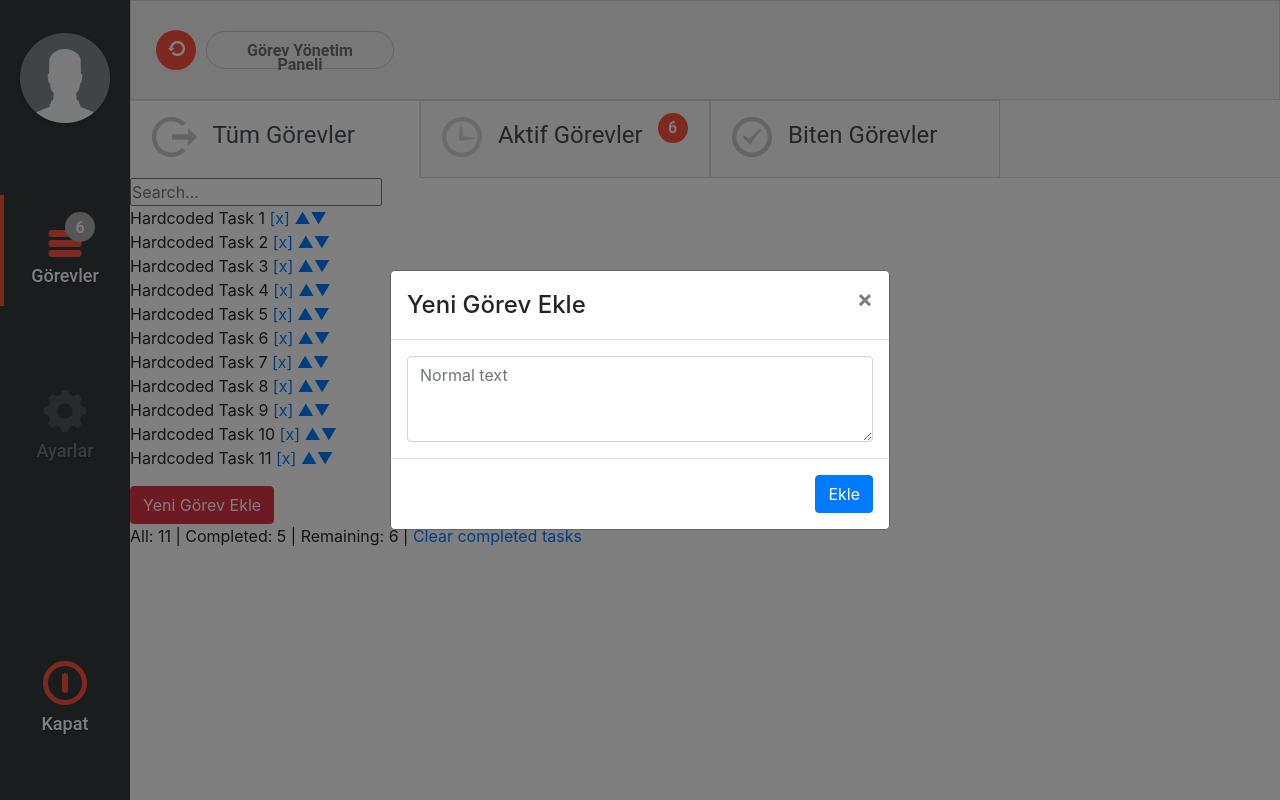
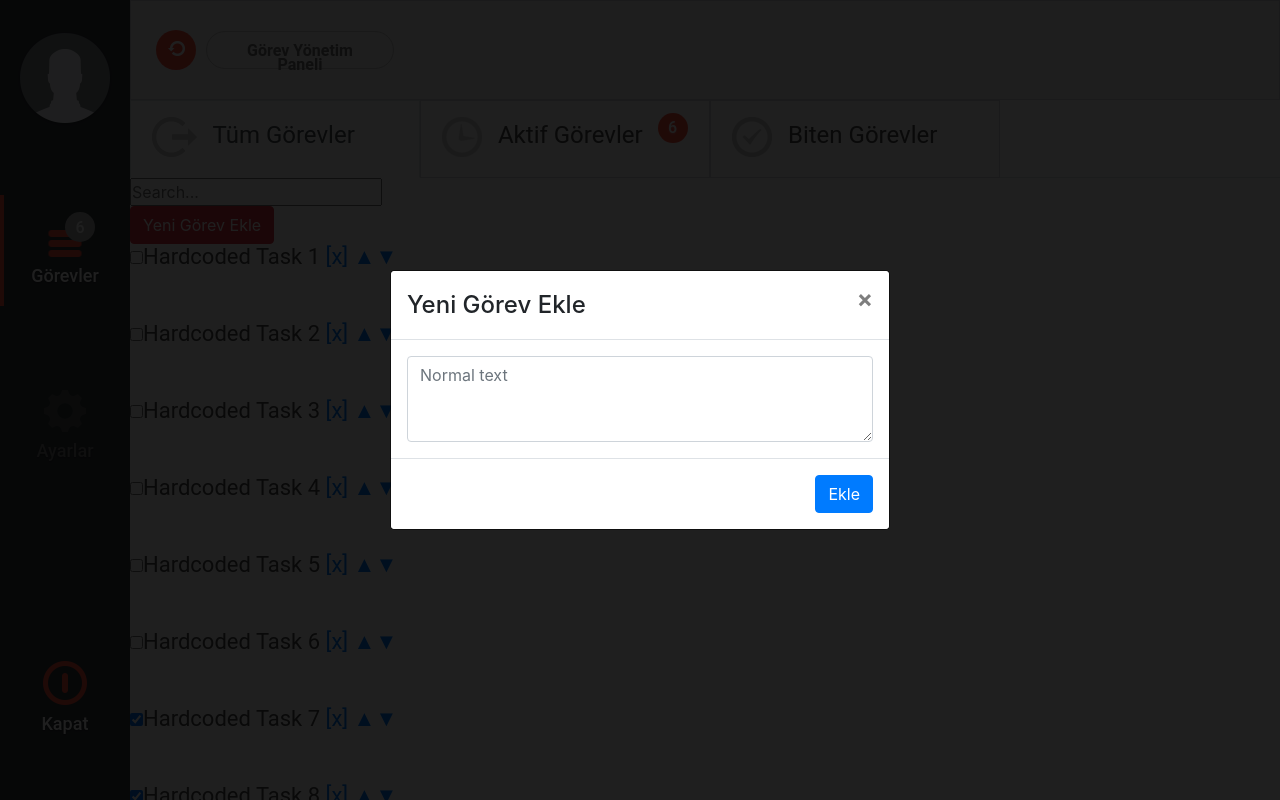
Before and after one commit to ismailToyran/ToDoApp, a React (Create React App) app: page / in a window 1280 px wide. Both pictures are taken after a click on the button "Yeni Görev Ekle". Shown: the top 800 px of the page. Built offline with nearby package versions, Linux system fonts and the light colour scheme.

Commit message:
Small fix with Checked bars

```diff
--- a/src/Components/App/App.js
+++ b/src/Components/App/App.js
@@ -1,12 +1,9 @@
 import React, {Component} from 'react';
 import './App.css';
-import Button from 'react-bootstrap/Button';
-import ButtonToolbar from 'react-bootstrap/ButtonToolbar';
 import Container from 'react-bootstrap/Container';
 import Row from 'react-bootstrap/Row';
 import Col from 'react-bootstrap/Col';
 
-import MyVerticallyCenteredModal from '../Modal/Modal';
 import SideBar from '../SideBar/SideBar';
 import Header from '../Header/Header';
 import TabSection from '../Tab/Tab';
@@ -48,7 +45,7 @@ class App extends Component {
 
     this.handleDone = this.handleDone.bind(this);
     this.handleOnLoad = this.handleOnLoad.bind(this);
-    this.handleModalClose = this.handleModalClose.bind(this);
+    this.handleHide = this.handleHide.bind(this);
     this.handleClearCompleted = this.handleClearCompleted.bind(this);
     this.handlePopupClose = this.handlePopupClose.bind(this);
 
@@ -71,13 +68,14 @@ class App extends Component {
       title: title,
       done: false
     });
+
     console.log(`Form was submitted as input: ${this.state.title}`);
     this.setState({
       title: '',
-      toDos: newToDos
+      toDos: newToDos,
     });
 
-    this.handleModalClose ();
+    this.handleHide ();
   }
 
   handleChange (event) {
@@ -164,7 +162,7 @@ class App extends Component {
     });
   }
 
-  handleModalClose () {
+  handleHide () {
     this.setState({
       modalShow: false
     });
@@ -188,7 +186,8 @@ class App extends Component {
 
   handlePopupClose () {
     this.setState({
-      title: ''
+      title: '',
+      modalShow: false
     })
   }
 
@@ -390,27 +389,15 @@ class App extends Component {
                             handleMoveDown={this.handleMoveDown}
                             handleMoveDownRemaining={this.handleMoveDownRemaining}
                             handleMoveDownCompleted={this.handleMoveDownCompleted}
-                            titles={this.state.toDos}
                             remaining={this.toDos("remaining")}
-                            />
-
-              <ButtonToolbar>
-                <Button
-                  variant="danger"
                             onClick={() => this.setState({ modalShow: true })}
-                >
-                  Yeni Görev Ekle
-                </Button>
-
-                <MyVerticallyCenteredModal
                             show={this.state.modalShow}
                             onSubmit={this.handleSubmit}
                             onChange={this.handleChange}
                             value={this.state.title}
                             onClose={this.handlePopupClose}
+                            onHide={this.handleHide}
                             />
-              </ButtonToolbar>
-
               <p>
                 All: {this.toDos("all")} |
                 Completed: {this.toDos("completed")} |
--- a/src/Components/ListItem/ListItem.css
+++ b/src/Components/ListItem/ListItem.css
@@ -0,0 +1,8 @@
+li {
+    height: 77px;
+    font-size: 22px;
+    font-family: "Roboto";
+    color: rgb(75, 75, 75);
+    line-height: 1.2;
+    text-align: left;
+}
--- a/src/Components/ListItem/ListItem.js
+++ b/src/Components/ListItem/ListItem.js
@@ -1,11 +1,17 @@
 import React, { Component } from 'react';
 import PropTypes from 'prop-types';
+
+import "./ListItem.css";
 
 class ListItem extends Component {
   render() {
 
     return (
       <li>
+        <input
+          type="checkbox"
+          checked={this.props.toDo.done}
+          onChange={this.props.handleDone}/>
         {this.props.toDo.title}
         <a href='#' onClick={this.props.handleDelete} > [x] </a>
         <a href='#' onClick={this.props.handleMoveUp}>&#x25B2;</a>
--- a/src/Components/Modal/Modal.js
+++ b/src/Components/Modal/Modal.js
@@ -11,7 +11,8 @@ class MyVerticallyCenteredModal extends Component {
       <Modal {...this.props}
              size="md"
              aria-labelledby="contained-modal-title-vcenter"
-             centered>
+             centered
+             keyboard>
         <Modal.Header closeButton onClick={this.props.onClose}>
           <Modal.Title id="contained-modal-title-vcenter">Yeni Görev Ekle</Modal.Title>
         </Modal.Header>
--- a/src/Components/Tab/Tab.js
+++ b/src/Components/Tab/Tab.js
@@ -25,7 +25,13 @@ class TabSection extends Component {
 							handleDone={this.props.handleDone}
 							handleMoveUp={this.props.handleMoveUp}
 							handleMoveDown={this.props.handleMoveDown}
-						titles={this.props.titles}
+							onClick={this.props.onClick}
+							show={this.props.show}
+							onSubmit={this.props.onSubmit}
+							onChange={this.props.onChange}
+							value={this.props.value}
+							onClose={this.props.onClose}
+							onHide={this.props.onHide}
 						/>
 					</Container>
 				</Tab>
@@ -37,6 +43,13 @@ class TabSection extends Component {
 							handleDone={this.props.handleDone}
 							handleMoveUp={this.props.handleMoveUpRemaining}
 							handleMoveDown={this.props.handleMoveDownRemaining}
+							onClick={this.props.onClick}
+							show={this.props.show}
+							onSubmit={this.props.onSubmit}
+							onChange={this.props.onChange}
+							value={this.props.value}
+							onClose={this.props.onClose}
+							onHide={this.props.onHide}
 						/>
 					</Container>
 				</Tab>
@@ -48,6 +61,13 @@ class TabSection extends Component {
 							handleDone={this.props.handleDone}
 							handleMoveUp={this.props.handleMoveUpCompleted}
 							handleMoveDown={this.props.handleMoveDownCompleted}
+							onClick={this.props.onClick}
+							show={this.props.show}
+							onSubmit={this.props.onSubmit}
+							onChange={this.props.onChange}
+							value={this.props.value}
+							onClose={this.props.onClose}
+							onHide={this.props.onHide}
 						/>
 					</Container>
 				</Tab>
--- a/src/Components/ToDoList/ToDoList.js
+++ b/src/Components/ToDoList/ToDoList.js
@@ -1,6 +1,11 @@
 import React, { Component } from 'react';
 import PropTypes from 'prop-types';
 import ListItem from '../ListItem/ListItem';
+
+import Button from 'react-bootstrap/Button';
+import ButtonToolbar from 'react-bootstrap/ButtonToolbar';
+
+import MyVerticallyCenteredModal from '../Modal/Modal';
 
 class ToDoList extends Component {
   constructor(props) {
@@ -9,10 +14,10 @@ class ToDoList extends Component {
       search: ''
     }
 
-    this.handleChange = this.handleChange.bind(this);
+    this.handleSearch = this.handleSearch.bind(this);
   }
 
-  handleChange(event) {
+  handleSearch(event) {
     this.setState({
       search: event.target.value.substr(0, 20)
     });
@@ -31,10 +36,27 @@ class ToDoList extends Component {
           className="input"
           placeholder="Search..."
           value={this.state.search}
-						onChange={this.handleChange}
+          onChange={this.handleSearch}
         />
+        <ButtonToolbar>
+          <Button
+            variant="danger"
+            onClick={this.props.onClick}
+          >
+            Yeni Görev Ekle
+                </Button>
+
+          <MyVerticallyCenteredModal
+            show={this.props.show}
+            onSubmit={this.props.onSubmit}
+            onChange={this.props.onChange}
+            value={this.props.value}
+            onClose={this.props.onClose}
+            onHide={this.props.onHide}
+          />
+        </ButtonToolbar>
         <ul>
-        { filteredTitles.map((toDo) => {
+          {filteredTitles.map((toDo) => {
             return <ListItem
               key={toDo.id}
               toDo={toDo}
@@ -42,7 +64,7 @@ class ToDoList extends Component {
               handleDelete={this.props.handleDelete.bind(null, toDo.id)}
               handleMoveUp={this.props.handleMoveUp.bind(null, toDo.id)}
               handleMoveDown={this.props.handleMoveDown.bind(null, toDo.id)} />
-        }) }
+          })}
         </ul>
       </div>
     )
```
Lines whose indentation alone changed are shown as unchanged.
